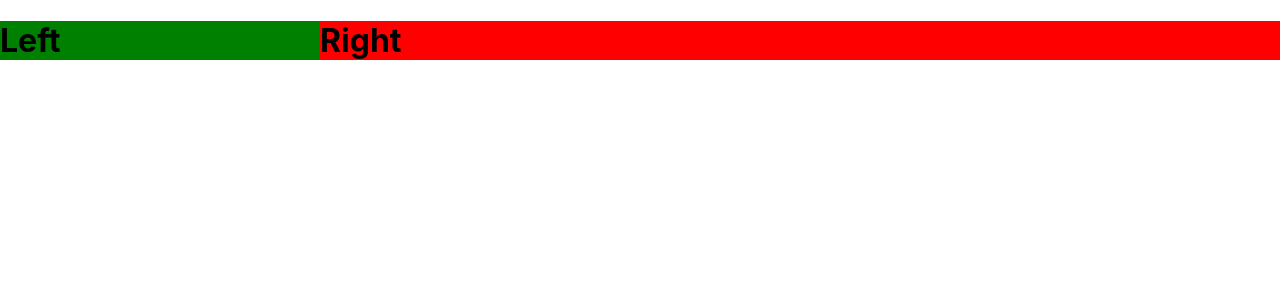
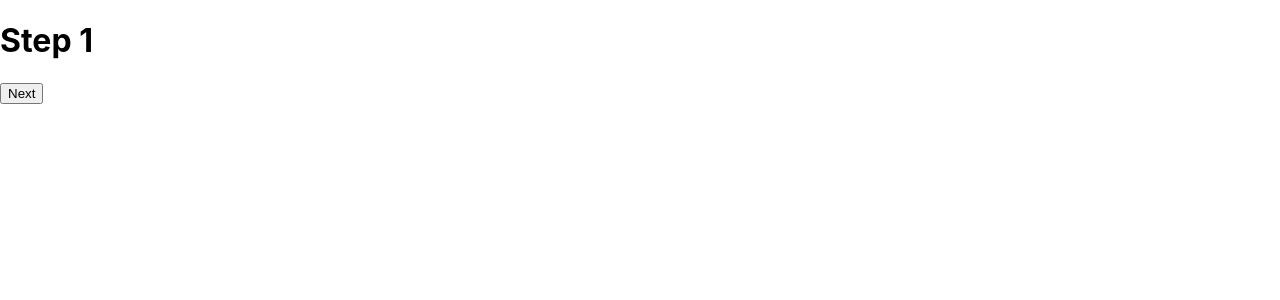
Before and after one commit to huyeduon/react-design-patterns, a React (Create React App) app: page / in a window 1280 px wide. Shown: the top 300 px of the page. Built offline with nearby package versions, Linux system fonts and the light colour scheme; the HTML template or start-up script is replaced by a standard one.

Commit message:
controlled onboarding

```diff
--- a/src/App.js
+++ b/src/App.js
@@ -1,18 +1,54 @@
-import { SplitScreen } from './SplitScreen';
 import './App.css';
-const LeftHandComponent = () => {
-  return <h1 style={{ backgroundColor: 'green' }}>Left</h1>;
-};
+import { useState } from 'react';
+import { ControlledOnboardingFlow } from './ControlledOnboardingFlow';
 
-const RightHandComponent = () => {
-  return <h1 style={{ backgroundColor: 'red' }}>Right</h1>;
-};
+const StepOne = ({ goToNext }) => (
+  <>
+    <h1>Step 1</h1>
+    <button onClick={() => goToNext({ name: 'John Doe' })}>Next</button>
+  </>
+);
+
+const StepTwo = ({ goToNext }) => (
+  <>
+    <h1>Step 2</h1>
+    <button onClick={() => goToNext({ age: 50 })}>Next</button>
+  </>
+);
+
+const StepThree = ({ goToNext }) => (
+  <>
+    <h1>Step 3</h1>
+    <p>Congratulations! You qualify for our senior discount. </p>
+    <button onClick={() => goToNext()}>Next</button>
+  </>
+);
+
+const StepFour = ({ goToNext }) => (
+  <>
+    <h1>Step 4</h1>
+    <button onClick={() => goToNext({ hairColor: 'brown' })}>Next</button>
+  </>
+);
+
 function App() {
+  const [onboardingData, setOnboardingData] = useState({});
+  const [currentIndex, setCurrentIndex] = useState(0);
+
+  const onNext = (stepData) => {
+    setOnboardingData({
+      ...onboardingData,
+      ...stepData,
+    });
+    setCurrentIndex(currentIndex + 1);
+  };
   return (
-    <SplitScreen leftWeight={1} rightWeight={3}>
-      <LeftHandComponent />
-      <RightHandComponent />
-    </SplitScreen>
+    <ControlledOnboardingFlow currentIndex={currentIndex} onNext={onNext}>
+      <StepOne />
+      <StepTwo />
+      {onboardingData.age >= 62 && <StepThree />}
+      <StepFour />
+    </ControlledOnboardingFlow>
   );
 }
 
--- /dev/null
+++ b/src/ControlledOnboardingFlow.js
@@ -0,0 +1,19 @@
+import React from 'react';
+
+export const ControlledOnboardingFlow = ({
+  children,
+  onFinish,
+  currentIndex,
+  onNext,
+}) => {
+  const goToNext = (stepData) => {
+    onNext(stepData);
+  };
+
+  const currentChild = React.Children.toArray(children)[currentIndex];
+
+  if (React.isValidElement(currentChild)) {
+    return React.cloneElement(currentChild, { goToNext });
+  }
+  return currentChild;
+};
```
Also changed, not shown: src/UncontrolledOnboardingFlow.js (added, +17 -0 lines).
